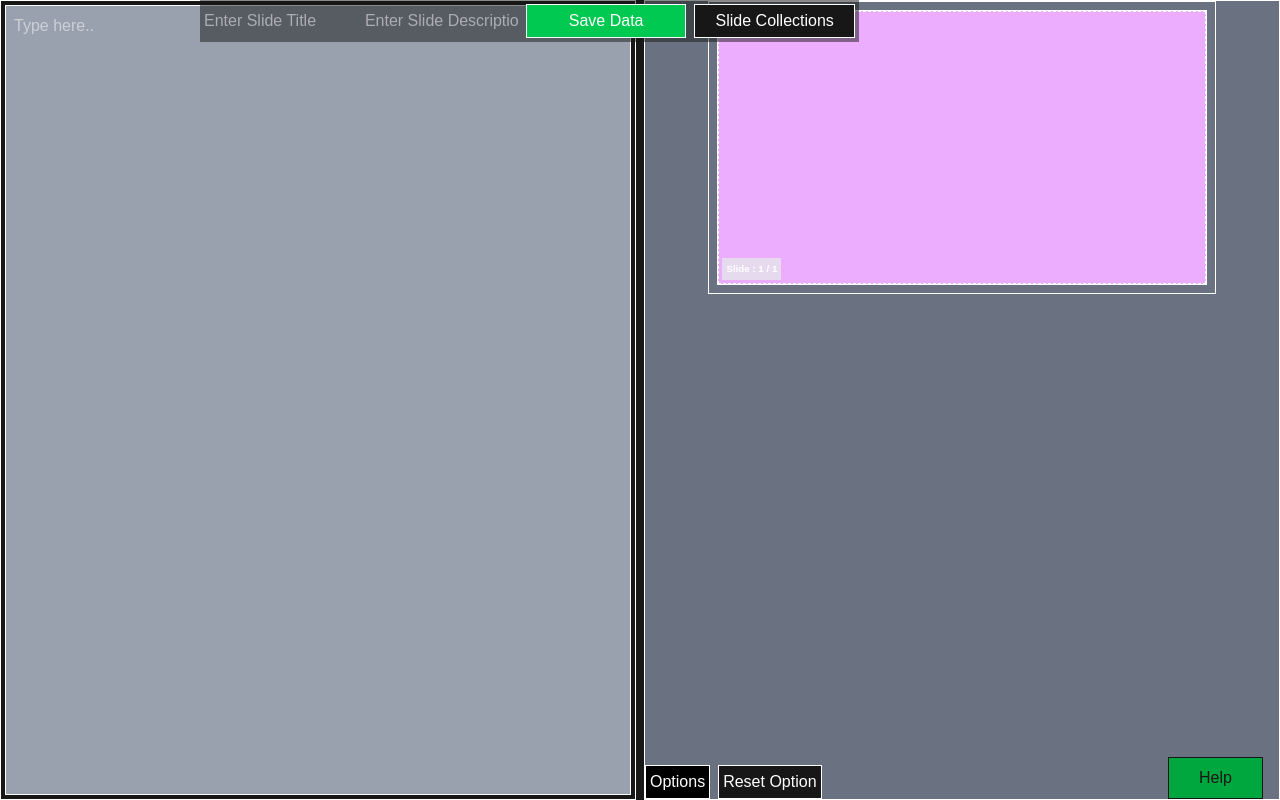
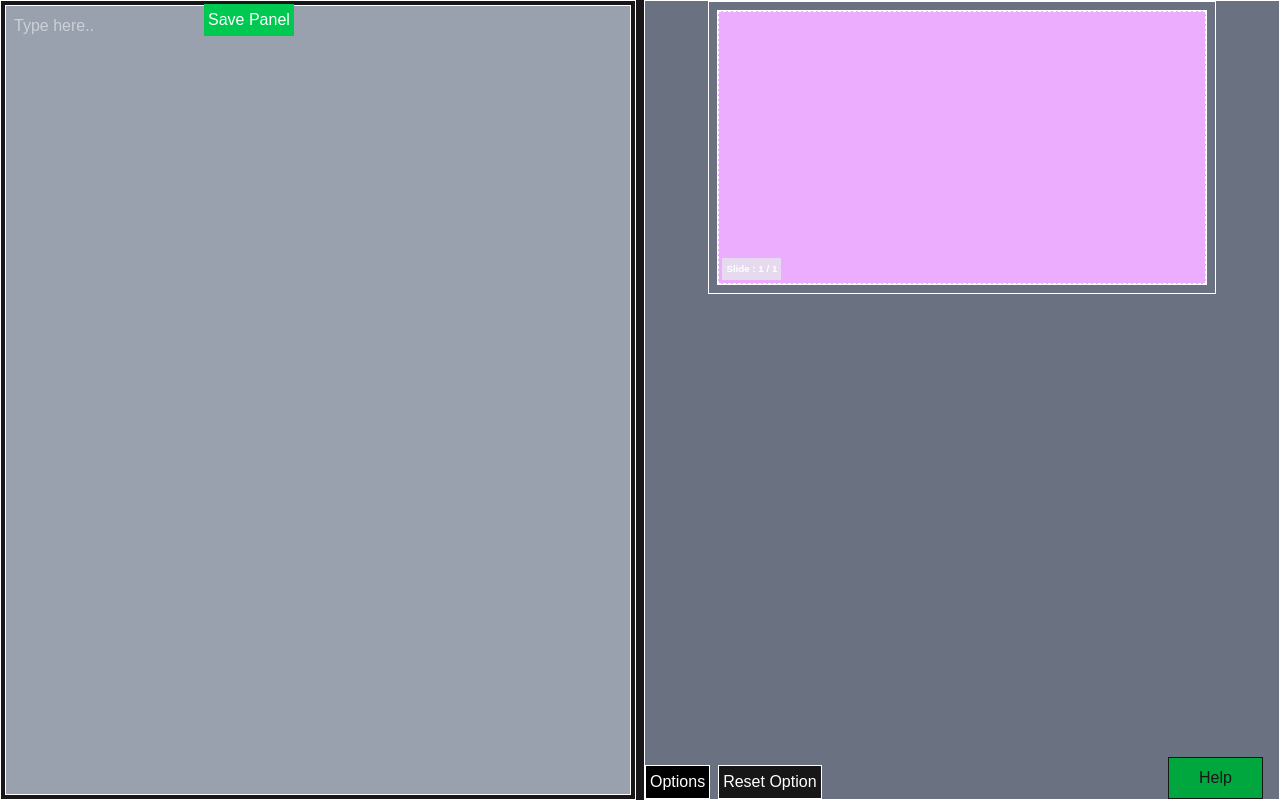
Before and after one commit to akael888/propre-sim, a Next.js app: page /editor in a window 1280 px wide. Built offline with nearby package versions, Linux system fonts and the light colour scheme.

Commit message:
feat : Implement Save Panel Toggling to Hide and Unhide

```diff
--- a/src/app/ui/editor/text-area/save-panel.tsx
+++ b/src/app/ui/editor/text-area/save-panel.tsx
@@ -1,5 +1,6 @@
 import { submitSlideData, updateSlideData } from "@/app/lib/action";
 import Link from "next/link";
+import { useState } from "react";
 
 function SavePanel({
   slideID,
@@ -25,10 +26,15 @@ function SavePanel({
   }) => void;
   isTextAreaNotChanged: boolean;
 }) {
+  const [isOpen, setIsOpen] = useState(false);
+
   return (
     <>
-      <div className="absolute md:top-0 md:left-50 bg-foreground/50 z-1000 p-1 flex flex-row gap-5 max-w-screen ">
+      <div className="absolute md:top-0 md:left-50  z-1000 p-1 flex flex-row gap-5 max-w-screen ">
+        <div className="flex flex-col">
+          {isOpen ? (
             <>
+              <div className="bg-foreground p-1">
                 <form
                   action={slideID ? updateSlideData : submitSlideData}
                   className="gap-2 flex max-w-screen"
@@ -74,7 +80,12 @@ function SavePanel({
                     readOnly
                   />
                   {slideID ? (
-              <input type="hidden" name="slideID" value={slideID} readOnly />
+                    <input
+                      type="hidden"
+                      name="slideID"
+                      value={slideID}
+                      readOnly
+                    />
                   ) : null}
                   <button
                     className="border-1 p-1 bg-green-500 hover:bg-green-600 disabled:bg-background disabled:text-foreground w-full"
@@ -100,7 +111,18 @@ function SavePanel({
                     Slide Collections
                   </Link>
                 </form>
+              </div>
             </>
+          ) : null}
+          <button
+            onClick={(e) => {
+              setIsOpen(!isOpen);
+            }}
+            className="w-fit bg-green-500 p-1"
+          >
+            Save Panel
+          </button>
+        </div>
       </div>
     </>
   );
```
Lines whose indentation alone changed are shown as unchanged.
